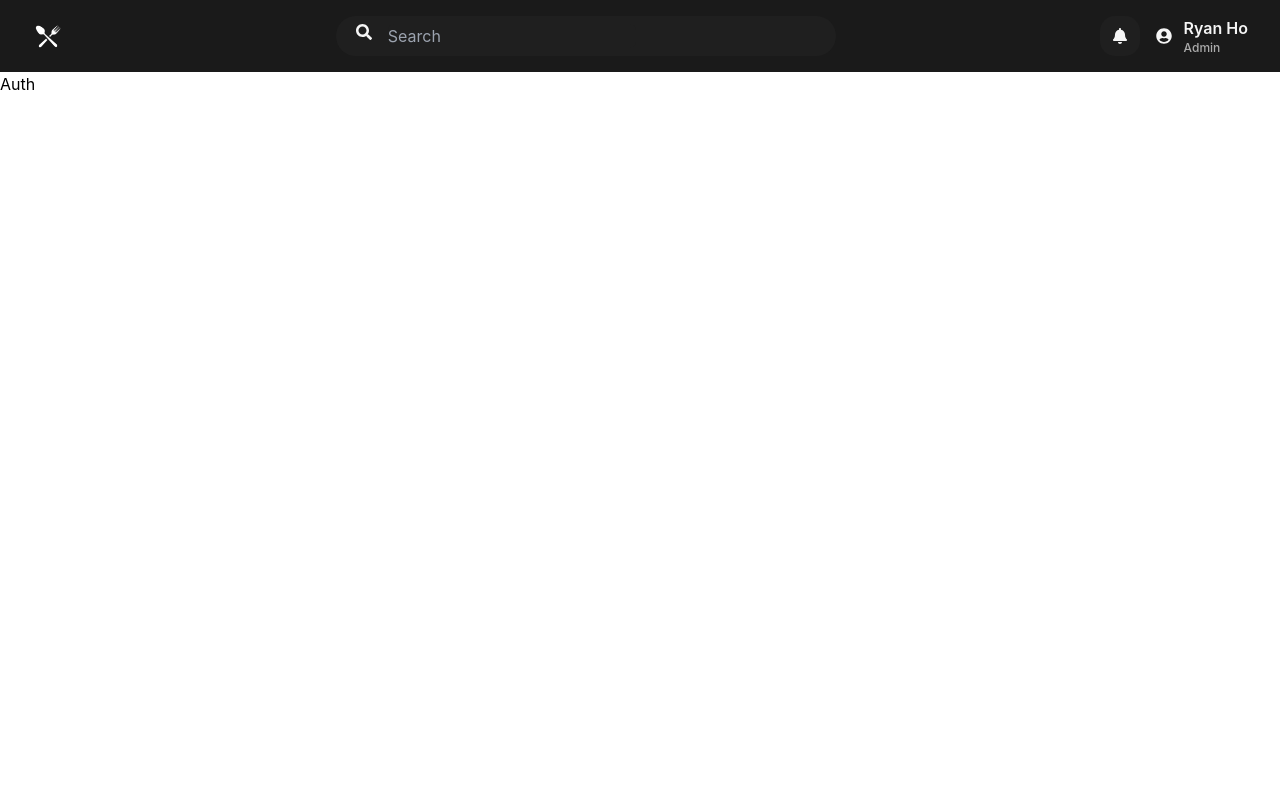
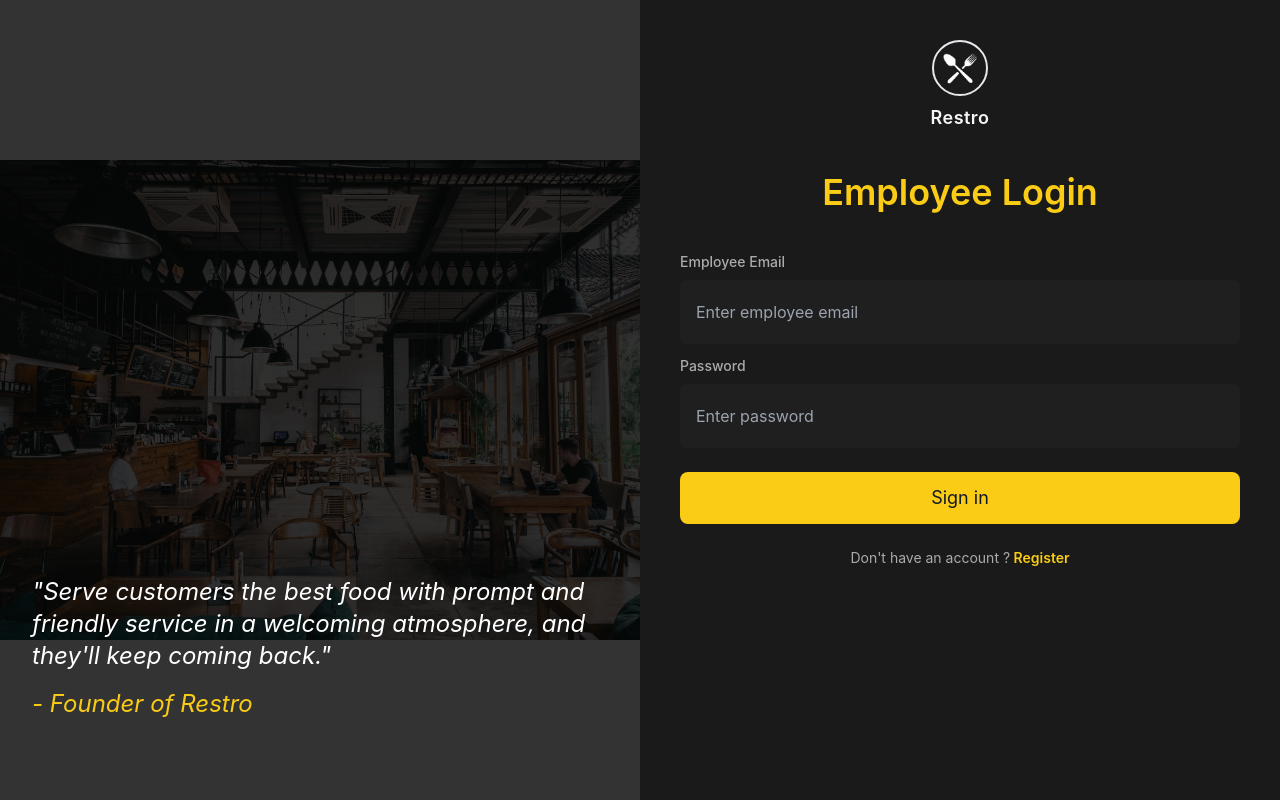
Before and after one commit to ryanho040503/POS-Restaurant, a React (Vite) app: page /auth in a window 1280 px wide. Built offline with nearby package versions, Linux system fonts and the light colour scheme.

Commit message:
Finishing Auth Registration and Login UI

```diff
--- a/src/App.jsx
+++ b/src/App.jsx
@@ -1,15 +1,16 @@
 import { BrowserRouter as Router, Routes, Route, Link } from 'react-router-dom';
-import { Home, Auth, Orders, Tables} from "./pages";
+import { Home, Auth, Orders, Tables } from "./pages";
 import Header from './components/shared/Header';
 import Menu from './pages/Menu';
+import { useLocation } from 'react-router-dom';
 
-
-function App() {
+function Layout() {
+  const location = useLocation();
+  const hideHeaderRoutes = ["/auth"];
 
   return (
     <>
-      <Router>
-        <Header />
+      {!hideHeaderRoutes.includes(location.pathname) && <Header />}
       <Routes>
         <Route path="/" element={<Home />} />
         <Route path="/auth" element={<Auth />} />
@@ -18,9 +19,19 @@
         <Route path="/menu" element={<Menu />} />
         <Route path="*" element={<div>404 Not Found</div>} />
       </Routes>
-      </Router>
+
     </>
   )
 }
 
+function App() {
+  return (
+
+    <Router>
+      <Layout />
+    </Router>
+
+  )
+}
+
 export default App
--- /dev/null
+++ b/src/components/auth/Login.jsx
@@ -0,0 +1,66 @@
+import React, { useState}  from 'react';
+
+const Login = () => {
+
+    const [formData, setFormData] = useState({
+        email: '',
+        password: '',
+    })
+
+    const handleChange = (e) => {
+        setFormData({ ...formData, [e.target.name]: e.target.value });
+    }
+
+    const handleSubmit = (e) => {
+        e.preventDefault();
+        // Handle registration logic here
+        console.log('Form submitted:', formData);
+    }
+
+    return (
+        <div>
+            <form onSubmit={handleSubmit}>
+
+                <div>
+                    <label className='block text-[#ababab] mb-2 mt-3 text-sm font-medium'>
+                        Employee Email
+                    </label>
+                    <div className='flex items-center rounded-lg p-5 px-4 bg-[#1f1f1f]'>
+                        <input
+                            type="email"
+                            name='email'
+                            value={formData.email}
+                            onChange={handleChange}
+                            placeholder="Enter employee email"
+                            className="bg-transparent flex-1 text-white focus:outline-none"
+                            required
+                        />
+                    </div>
+                </div>
+
+                <div>
+                    <label className='block text-[#ababab] mb-2 mt-3 text-sm font-medium'>
+                        Password
+                    </label>
+                    <div className='flex items-center rounded-lg p-5 px-4 bg-[#1f1f1f]'>
+                        <input
+                            type="password"
+                            name='password'
+                            value={formData.password}
+                            onChange={handleChange}
+                            placeholder="Enter password"
+                            className="bg-transparent flex-1 text-white focus:outline-none"
+                            required
+                        />
+                    </div>
+                </div>
+
+                <button type="submit" className='w-full rounded-lg mt-6 py-3 text-lg bg-yellow-400 text-gray-900'>
+                    Sign in
+                </button>
+            </form>
+        </div>
+    )
+}
+
+export default Login
--- /dev/null
+++ b/src/components/auth/Register.jsx
@@ -0,0 +1,127 @@
+import React from 'react';
+import { useState } from 'react';
+
+const Register = () => {
+
+    const[formData, setFormData] =useState({
+        name: '',
+        email: '',
+        phone: '',
+        password: '',
+        role: ''
+    })
+
+    const handleChange = (e) => {
+        setFormData({...formData, [e.target.name]: e.target.value });
+    }
+
+    const handleRoleSelection = (selectedRole) => {
+        setFormData({ ...formData, role: selectedRole });
+    }
+
+    const handleSubmit = (e) => {
+        e.preventDefault();
+        // Handle registration logic here
+        console.log('Form submitted:', formData);
+    }
+
+    return (
+        <div>
+            <form onSubmit={handleSubmit}>
+                <div>
+                    <label className='block text-[#ababab] mb-2 text-sm font-medium'>
+                        Employee Name
+                    </label>
+                    <div className='flex items-center rounded-lg p-5 px-4 bg-[#1f1f1f]'>
+                        <input
+                            type="text"
+                            name='name'
+                            value={formData.name}
+                            onChange={handleChange}
+                            placeholder="Enter employee name"
+                            className="bg-transparent flex-1 text-white focus:outline-none"
+                            required
+                        />
+                    </div>
+                </div>
+
+                <div>
+                    <label className='block text-[#ababab] mb-2 mt-3 text-sm font-medium'>
+                        Employee Email
+                    </label>
+                    <div className='flex items-center rounded-lg p-5 px-4 bg-[#1f1f1f]'>
+                        <input
+                            type="email"
+                            name='email'
+                            value={formData.email}
+                            onChange={handleChange}
+                            placeholder="Enter employee email"
+                            className="bg-transparent flex-1 text-white focus:outline-none"
+                            required
+                        />
+                    </div>
+                </div>
+
+                <div>
+                    <label className='block text-[#ababab] mb-2 mt-3 text-sm font-medium'>
+                        Employee Phone
+                    </label>
+                    <div className='flex items-center rounded-lg p-5 px-4 bg-[#1f1f1f]'>
+                        <input
+                            type="number"
+                            name='phone'
+                            value={formData.phone}
+                            onChange={handleChange}
+                            placeholder="Enter employee phone"
+                            className="bg-transparent flex-1 text-white focus:outline-none"
+                            required
+                        />
+                    </div>
+                </div>
+
+                <div>
+                    <label className='block text-[#ababab] mb-2 mt-3 text-sm font-medium'>
+                        Password
+                    </label>
+                    <div className='flex items-center rounded-lg p-5 px-4 bg-[#1f1f1f]'>
+                        <input
+                            type="password"
+                            name='password'
+                            value={formData.password}
+                            onChange={handleChange}
+                            placeholder="Enter password"
+                            className="bg-transparent flex-1 text-white focus:outline-none"
+                            required
+                        />
+                    </div>
+                </div>
+
+                <div>
+                    <label className='block text-[#ababab] mb-2 mt-3 text-sm font-medium'>
+                        Choose your role
+                    </label>
+
+                    <div className="flex items-center gap-3 mt-4">
+                        {['Admin', 'Manager', 'Waiter'].map((role, index) => {
+                            return (
+                                <button
+                                    key={role}
+                                    type="button"
+                                    onClick={() => handleRoleSelection(role)}
+                                    className={`bg-[#1f1f1f] px-4 py-3 w-full rounded-lg text-[#ababab] ${formData.role === role ? "bg-indigo-700" : ""}`}>
+                                    {role}
+                                </button>
+                            )
+                        })}
+                    </div>
+                </div>
+
+                <button type="submit" className='w-full rounded-lg mt-6 py-3 text-lg bg-yellow-400 text-gray-900'>
+                    Sign up
+                </button>
+            </form>
+        </div>
+    )
+}
+
+export default Register
--- a/src/pages/Auth.jsx
+++ b/src/pages/Auth.jsx
@@ -1,8 +1,55 @@
-import React from 'react'
+import React, { useState } from 'react'
+import restaurant from '../assets/restaurant-img.jpg';
+import logo from '../assets/logo.png';
+import Register from '../components/auth/Register';
+import Login from '../components/auth/Login';
 
 const Auth = () => {
+
+    const [isRegister, setIsRegister] = useState(false);
+
     return (
-        <div>Auth</div>
+        <div className='flex min-h-screen w-full'>
+            {/* Left Section */}
+            <div className='w-1/2 relative flex items-center justify-center bg-cover'>
+
+                {/* Background Image */}
+                <img src={restaurant} alt="Restaurant Image" />
+
+                {/* Black Overlay */}
+                <div className='absolute inset-0 bg-black bg-opacity-80'>
+
+                </div>
+
+                {/* Quote at bottom */}
+                <blockquote className='absolute bottom-10 px-8 mb-10 text-2xl italic text-white'>
+                    "Serve customers the best food with prompt and friendly service in a welcoming atmosphere, and they'll keep coming back."
+                    <br />
+                    <span className='block mt-4 text-yellow-400'>- Founder of Restro</span>
+                </blockquote>
+            </div>
+
+            {/* Right Section */}
+            <div className='w-1/2 min-h-screen bg-[#1a1a1a] p-10'>
+                <div className="flex flex-col items-center gap-2">
+                    <img src={logo} alt="Restro Logo" className='h-14 w-14 border-2 rounded-full p-1'/>
+                    <h1 className='text-lg font-semibold text-[#f5f5f5] tracking-wide'>Restro</h1>
+                </div>
+
+                <h2 className='text-4xl text-center mt-10 font-semibold text-yellow-400 mb-10'>
+                    {isRegister ? "Employee Registration" : "Employee Login"}
+                </h2>
+
+            {/* Components */}
+            {isRegister ? <Register /> : <Login />}
+
+            <div className='flex justify-center mt-6'>
+                <p className='text-sm text-[#ababab]'>
+                    {isRegister ? "Already have an account ?" : "Don't have an account ?"}<a onClick={() => setIsRegister(!isRegister)} className='text-yellow-400 font-semibold hover:underline' href="#"> {isRegister ? "Sign in" : "Register"}</a>
+                </p>
+            </div>
+            </div>
+        </div>
     )
 }
 
```
Also changed, not shown: src/assets/logo.png (added), src/assets/restaurant-img.jpg (added). Lines whose indentation alone changed are shown as unchanged.
